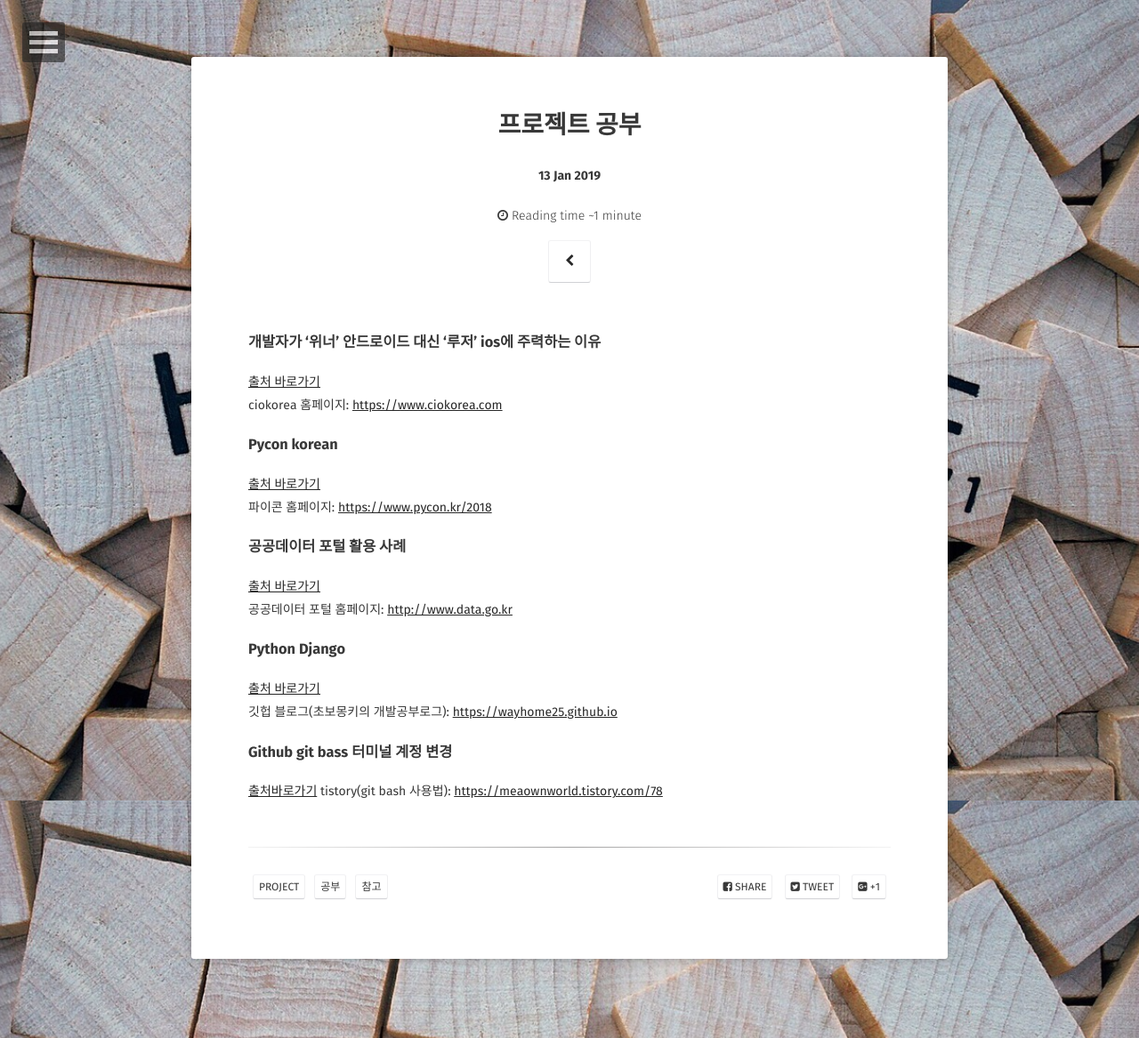
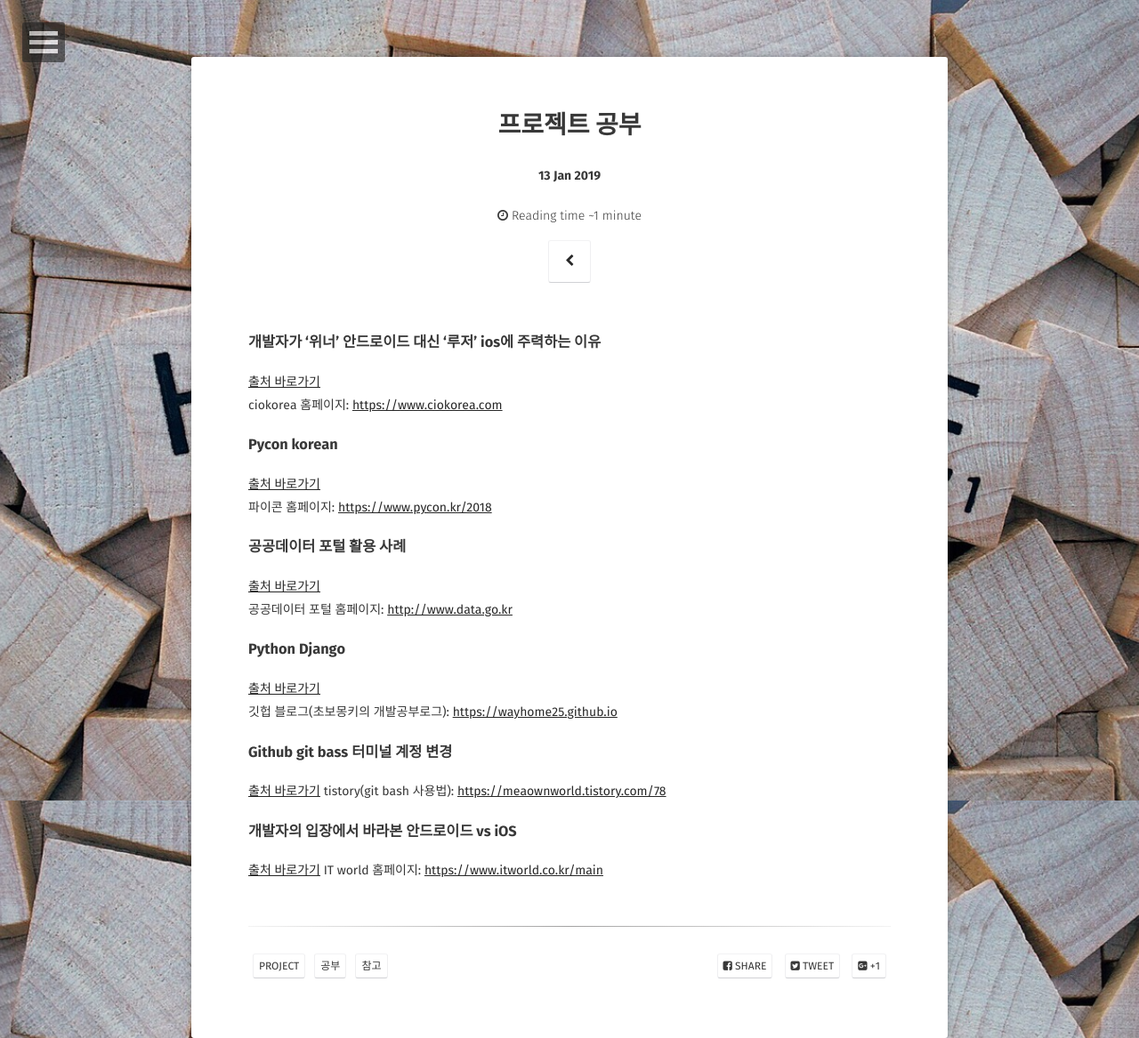
Before and after one commit to Jungjihyuk/JH_Life, a Jekyll site: the page built from _posts/2019-01-13-projectMeeting2.md, in a window 1280 px wide. Shown: the whole page at 89% size. Built offline with Jekyll 4.4.1, drawn with Linux system fonts in a browser that asks for light colours; some web fonts are replaced; comment, search, counter and statistics services are not loaded.

Commit message:
projectMeeting2 추가

```diff
--- a/_posts/2019-01-13-projectMeeting2.md
+++ b/_posts/2019-01-13-projectMeeting2.md
@@ -26,5 +26,9 @@ ciokorea 홈페이지: <https://www.ciokorea.com>
 깃헙 블로그(초보몽키의 개발공부로그): <https://wayhome25.github.io>
 
 ### Github git bass 터미널 계정 변경
-[출처바로가기](https://meaownworld.tistory.com/78)
+[출처 바로가기](https://meaownworld.tistory.com/78)
 tistory(git bash 사용법): <https://meaownworld.tistory.com/78>
+
+### 개발자의 입장에서 바라본 안드로이드 vs iOS
+[출처 바로가기](https://www.itworld.co.kr/print/70216)
+IT world 홈페이지: <https://www.itworld.co.kr/main>
```
